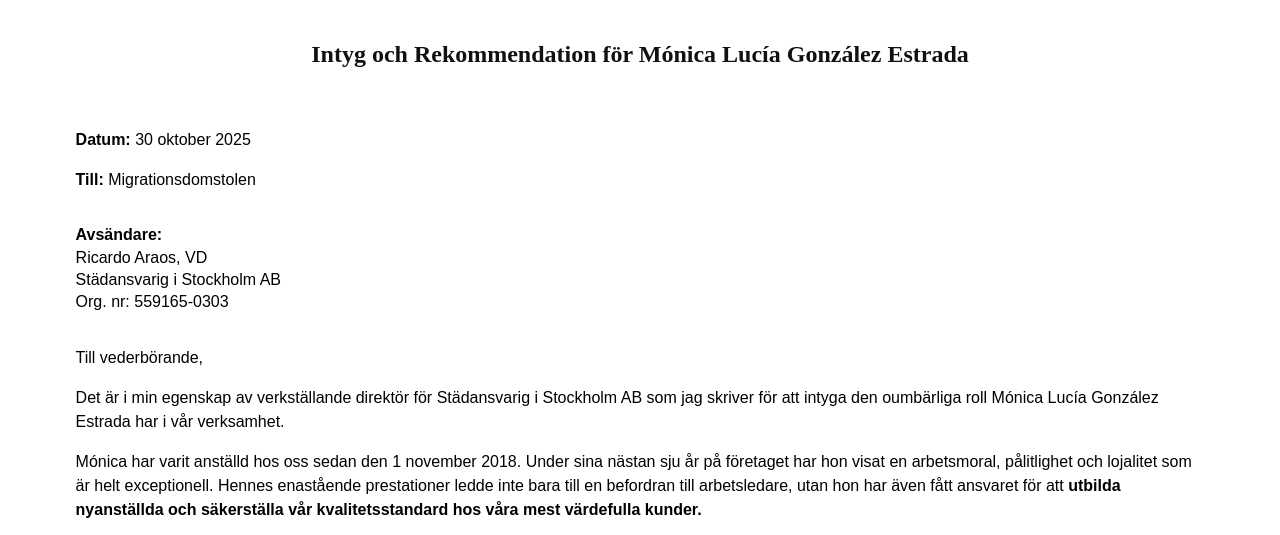
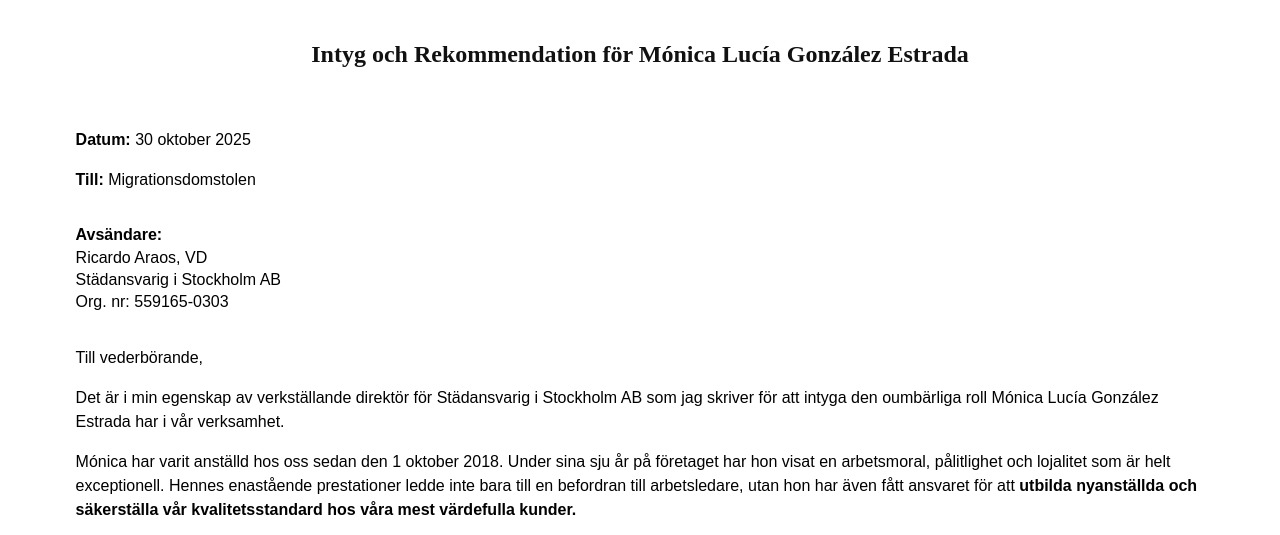
Before and after one commit to greesapien/monica, a plain HTML site: page docs/07-bilaga2.html in a window 1280 px wide. Shown: the part 249-784 px from the top of the page. Drawn offline with Linux system fonts and the light colour scheme.

Commit message:
Update 07-bilaga2.html

```diff
--- a/docs/07-bilaga2.html
+++ b/docs/07-bilaga2.html
@@ -49,7 +49,7 @@
 
             <p>Det är i min egenskap av verkställande direktör för Städansvarig i Stockholm AB som jag skriver för att intyga den oumbärliga roll Mónica Lucía González Estrada har i vår verksamhet.</p>
 
-            <p>Mónica har varit anställd hos oss sedan den 1 november 2018. Under sina nästan sju år på företaget har hon visat en arbetsmoral, pålitlighet och lojalitet som är helt exceptionell. Hennes enastående prestationer ledde inte bara till en befordran till arbetsledare, utan hon har även fått ansvaret för att <strong>utbilda nyanställda och säkerställa vår kvalitetsstandard hos våra mest värdefulla kunder.</strong></p>
+            <p>Mónica har varit anställd hos oss sedan den 1 oktober 2018. Under sina sju år på företaget har hon visat en arbetsmoral, pålitlighet och lojalitet som är helt exceptionell. Hennes enastående prestationer ledde inte bara till en befordran till arbetsledare, utan hon har även fått ansvaret för att <strong>utbilda nyanställda och säkerställa vår kvalitetsstandard hos våra mest värdefulla kunder.</strong></p>
 
             <p>Att förlora Mónica skulle innebära en direkt och kännbar skada för vår verksamhet. Hennes kombination av lång erfarenhet, lojalitet och ledarskap är extremt svår att ersätta på dagens arbetsmarknad.</p>
 
@@ -65,4 +65,5 @@
     </div>
 
 </body>
+
 </html>
```
